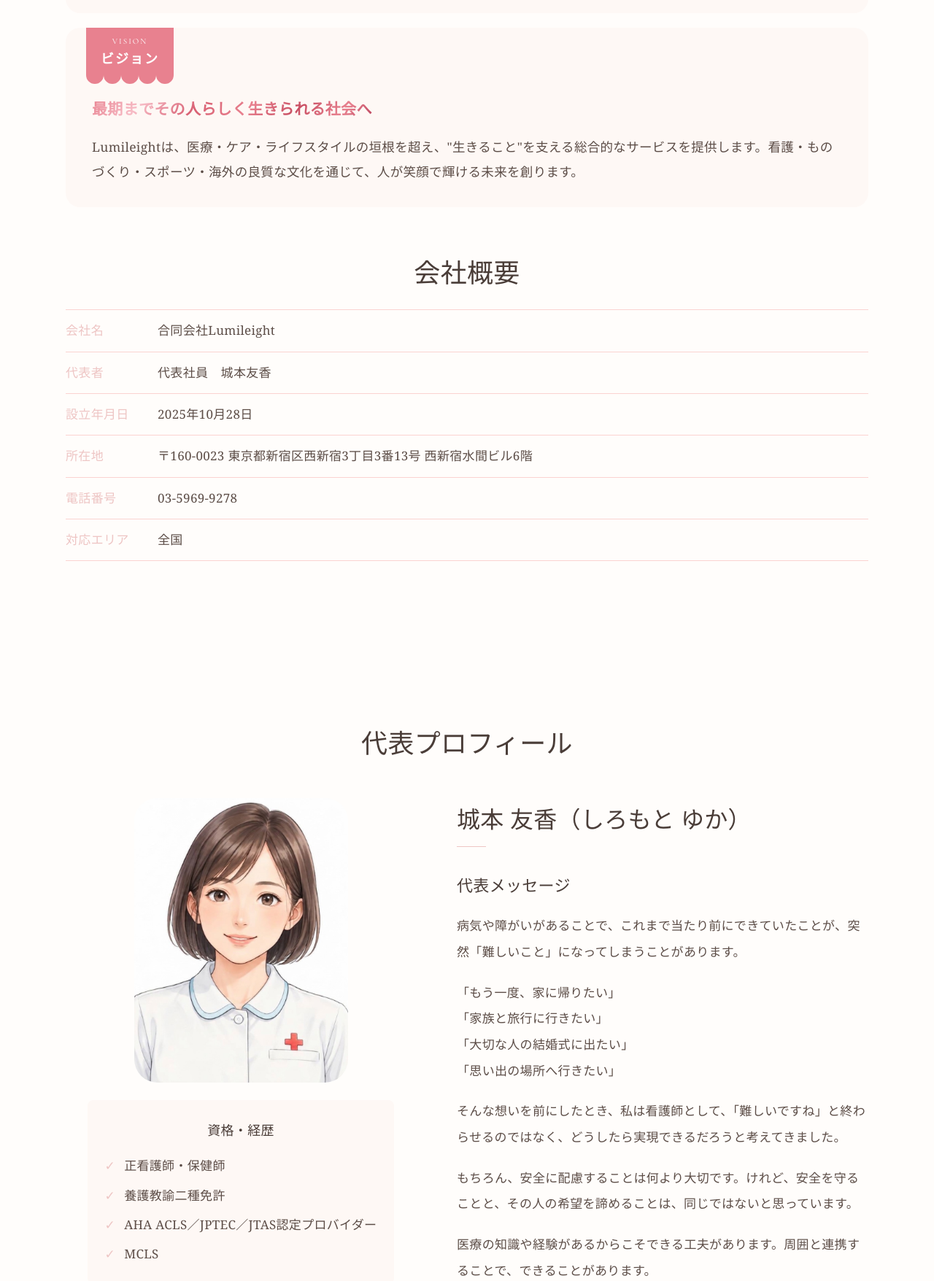
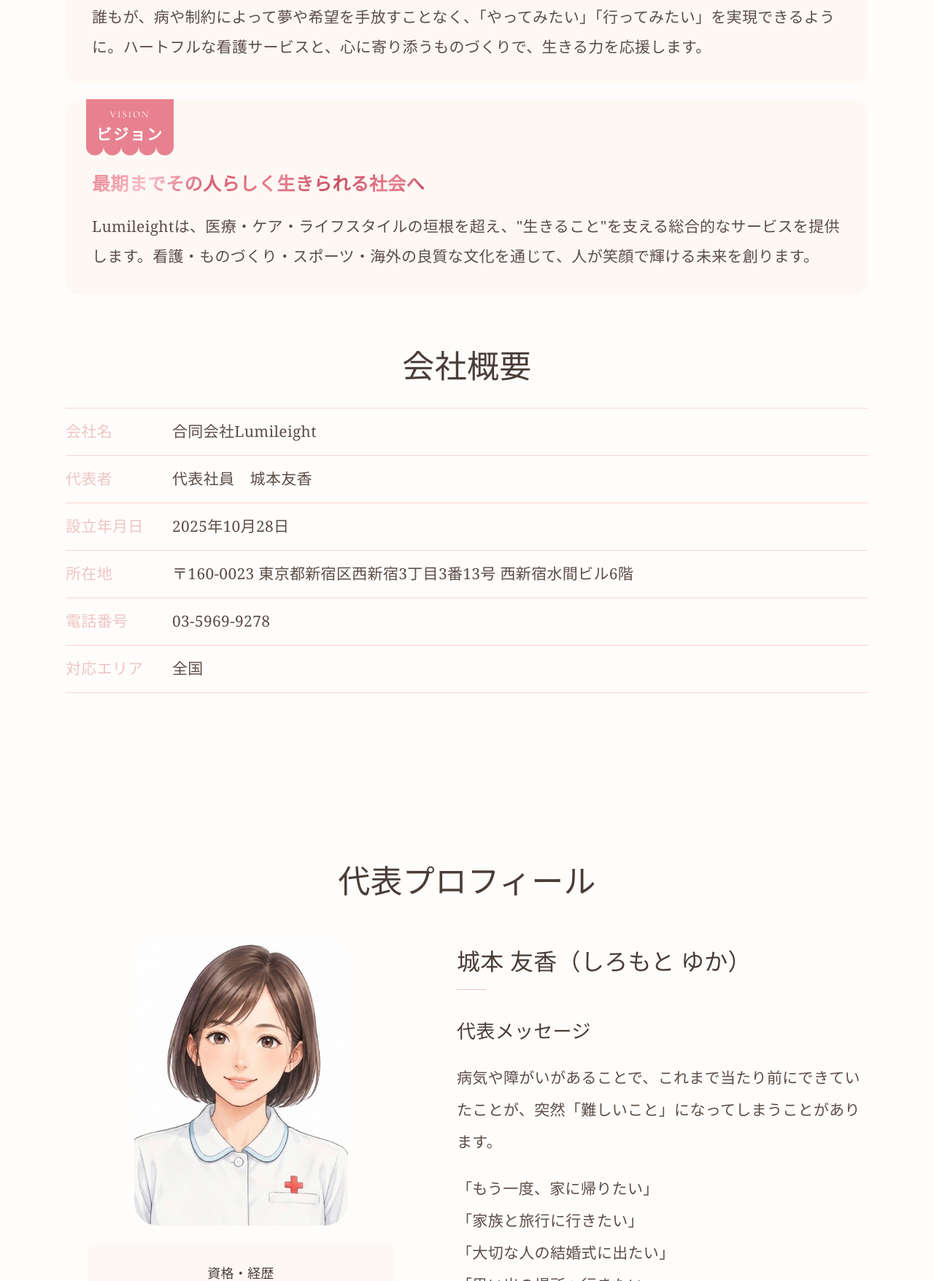
Before and after one commit to workstgaaa/nurse2026, a plain HTML site: page profile.html in a window 1280 px wide. Shown: the part 1044-2800 px from the top of the page at 73% size. Drawn offline with nearby package versions, Linux system fonts and the light colour scheme; a web font is replaced by a local one.

Commit message:
Add files via upload

```diff
--- a/profile.html
+++ b/profile.html
@@ -118,6 +118,7 @@
 <div style="height:var(--header-spacer-h,96px)"></div>
 
 <!-- ══════════ PROFILE ══════════ -->
+<sc-if value="{{ showProfile }}">
   <div style="background:linear-gradient(160deg,var(--cream) 0%,var(--rose-p) 60%,var(--rose-l) 100%);padding:72px var(--px) 88px;text-align:center;position:relative;overflow:hidden"><svg viewBox="0 0 1440 60" preserveAspectRatio="none" style="position:absolute;bottom:0;left:0;width:100%;height:60px;display:block;pointer-events:none"><path d="M0,0 Q720,90 1440,0 L1440,60 L0,60 Z" fill="var(--white)"></path></svg>
 
     <h1 style="font-family:'Zen Old Mincho',serif;font-size:var(--page-h1-fs,48px);font-weight:500;background:linear-gradient(135deg,#e8818f 0%,#f7bcc6 18%,#d85f72 38%,#e8818f 55%,#c94f63 72%,#e8818f 88%,#b8405a 100%);-webkit-background-clip:text;-webkit-text-fill-color:transparent;background-clip:text;letter-spacing:2px;white-space:var(--page-h1-ws,normal);position:relative">会社概要</h1>
@@ -126,43 +127,43 @@
   <section style="background:var(--white);padding:var(--py) var(--px) 0">
     <div style="max-width:var(--c);margin:0 auto;position:relative">
       <div style="display:flex;justify-content:center;margin-bottom:54px;position:relative;z-index:1">
-        <h3 style="font-size:calc(var(--h2) - 8px);font-weight:400;color:var(--dark);margin:0;text-align:center;position:relative;letter-spacing:0.03em">企業理念・ミッション・ビジョン<img src="docs/star-trail-transparent.png" alt="" style="position:absolute;top:50%;left:50%;transform:translate(-50%,-50%);width:480px;max-width:var(--star-trail-mw,none);height:auto;opacity:0.85;pointer-events:none;z-index:-1"></h3>
+        <h3 style="font-size:var(--h2);font-weight:400;color:var(--dark);margin:0;text-align:center;position:relative;letter-spacing:0.03em">企業理念・ミッション・ビジョン<img src="docs/star-trail-transparent.png" alt="" style="position:absolute;top:50%;left:50%;transform:translate(-50%,-50%);width:480px;max-width:var(--star-trail-mw,none);height:auto;opacity:0.85;pointer-events:none;z-index:-1"></h3>
       </div>
       <div style="display:flex;flex-direction:column;gap:20px;margin-bottom:56px">
         <div style="background:var(--cream);border-radius:20px;padding:32px 36px;position:relative">
           <div style="position:absolute;top:0;left:28px;width:120px;color:#fff;font-family:'Zen Old Mincho',serif;letter-spacing:2px;text-align:center">
             <svg width="120" height="90" viewBox="0 0 120 90" style="position:absolute;top:0;left:0;z-index:0"><path d="M0,0 L120,0 L120,65 A12,12 0 0,1 96,65 A12,12 0 0,1 72,65 A12,12 0 0,1 48,65 A12,12 0 0,1 24,65 A12,12 0 0,1 0,65 Z" fill="#e8818f"></path></svg>
-            <div style="position:relative;z-index:1;padding:9px 16px 14px;display:flex;flex-direction:column;align-items:center;gap:0;white-space:nowrap"><span style="font-size:11px;font-family:'Cormorant Garamond',serif">PHILOSOPHY</span><span style="font-size:18px;font-weight:700;margin-top:-4px">企業理念</span></div>
+            <div style="position:relative;z-index:1;padding:9px 16px 14px;display:flex;flex-direction:column;align-items:center;gap:0;white-space:nowrap"><span style="font-size:13px;font-family:'Cormorant Garamond',serif">PHILOSOPHY</span><span style="font-size:21px;font-weight:700;margin-top:-4px">企業理念</span></div>
           </div>
-          <h4 style="font-size:21px;font-weight:600;color:var(--dark);margin-bottom:14px;margin-top:60px"><span style="background:linear-gradient(135deg,#e8818f 0%,#f7bcc6 18%,#d85f72 38%,#e8818f 55%,#c94f63 72%,#e8818f 88%,#b8405a 100%);-webkit-background-clip:text;-webkit-text-fill-color:transparent;background-clip:text">光を届け、心を照らす</span></h4>
-          <p style="font-size:17.5px;color:var(--mid);line-height:1.95">Lumileightは、光(Lumi/Light)と、無限の可能性(Eight)を重ね合わせ、人々の人生にあたたかい光をともす存在でありたいと願います。病気や障がいがあっても、自分らしく、笑顔で生きられる社会をつくります。</p>
+          <h4 style="font-size:25px;font-weight:600;color:var(--dark);margin-bottom:14px;margin-top:60px"><span style="background:linear-gradient(135deg,#e8818f 0%,#f7bcc6 18%,#d85f72 38%,#e8818f 55%,#c94f63 72%,#e8818f 88%,#b8405a 100%);-webkit-background-clip:text;-webkit-text-fill-color:transparent;background-clip:text">光を届け、心を照らす</span></h4>
+          <p style="font-size:21px;color:var(--mid);line-height:1.95">Lumileightは、光(Lumi/Light)と、無限の可能性(Eight)を重ね合わせ、人々の人生にあたたかい光をともす存在でありたいと願います。病気や障がいがあっても、自分らしく、笑顔で生きられる社会をつくります。</p>
         </div>
         <div style="background:var(--cream);border-radius:20px;padding:32px 36px;position:relative;overflow:hidden">
           <img src="docs/leaf-branch-line.png" alt="" style="position:absolute;top:-16px;right:-100px;width:360px;max-width:60%;height:auto;opacity:0.7;pointer-events:none;z-index:0">
           <div style="position:absolute;top:0;left:28px;width:120px;color:#fff;font-family:'Zen Old Mincho',serif;letter-spacing:2px;text-align:center">
             <svg width="120" height="90" viewBox="0 0 120 90" style="position:absolute;top:0;left:0;z-index:0"><path d="M0,0 L120,0 L120,65 A12,12 0 0,1 96,65 A12,12 0 0,1 72,65 A12,12 0 0,1 48,65 A12,12 0 0,1 24,65 A12,12 0 0,1 0,65 Z" fill="#e8818f"></path></svg>
-            <div style="position:relative;z-index:1;padding:9px 16px 14px;display:flex;flex-direction:column;align-items:center;gap:0;white-space:nowrap"><span style="font-size:11px;font-family:'Cormorant Garamond',serif">MISSION</span><span style="font-size:18px;font-weight:700;margin-top:-4px">ミッション</span></div>
+            <div style="position:relative;z-index:1;padding:9px 16px 14px;display:flex;flex-direction:column;align-items:center;gap:0;white-space:nowrap"><span style="font-size:13px;font-family:'Cormorant Garamond',serif">MISSION</span><span style="font-size:21px;font-weight:700;margin-top:-4px">ミッション</span></div>
           </div>
-          <h4 style="font-size:21px;font-weight:600;color:var(--dark);margin-bottom:14px;margin-top:60px;position:relative;z-index:1"><span style="background:linear-gradient(135deg,#e8818f 0%,#f7bcc6 18%,#d85f72 38%,#e8818f 55%,#c94f63 72%,#e8818f 88%,#b8405a 100%);-webkit-background-clip:text;-webkit-text-fill-color:transparent;background-clip:text">その人の"やりたい"を、あきらめない</span></h4>
-          <p style="font-size:17.5px;color:var(--mid);line-height:1.95;position:relative;z-index:1">誰もが、病や制約によって夢や希望を手放すことなく、「やってみたい」「行ってみたい」を実現できるように。ハートフルな看護サービスと、心に寄り添うものづくりで、生きる力を応援します。</p>
+          <h4 style="font-size:25px;font-weight:600;color:var(--dark);margin-bottom:14px;margin-top:60px;position:relative;z-index:1"><span style="background:linear-gradient(135deg,#e8818f 0%,#f7bcc6 18%,#d85f72 38%,#e8818f 55%,#c94f63 72%,#e8818f 88%,#b8405a 100%);-webkit-background-clip:text;-webkit-text-fill-color:transparent;background-clip:text">その人の"やりたい"を、あきらめない</span></h4>
+          <p style="font-size:21px;color:var(--mid);line-height:1.95;position:relative;z-index:1">誰もが、病や制約によって夢や希望を手放すことなく、「やってみたい」「行ってみたい」を実現できるように。ハートフルな看護サービスと、心に寄り添うものづくりで、生きる力を応援します。</p>
         </div>
         <div style="background:var(--cream);border-radius:20px;padding:32px 36px;position:relative">
           <div style="position:absolute;top:0;left:28px;width:120px;color:#fff;font-family:'Zen Old Mincho',serif;letter-spacing:2px;text-align:center">
             <svg width="120" height="90" viewBox="0 0 120 90" style="position:absolute;top:0;left:0;z-index:0"><path d="M0,0 L120,0 L120,65 A12,12 0 0,1 96,65 A12,12 0 0,1 72,65 A12,12 0 0,1 48,65 A12,12 0 0,1 24,65 A12,12 0 0,1 0,65 Z" fill="#e8818f"></path></svg>
-            <div style="position:relative;z-index:1;padding:9px 16px 14px;display:flex;flex-direction:column;align-items:center;gap:0;white-space:nowrap"><span style="font-size:11px;font-family:'Cormorant Garamond',serif">VISION</span><span style="font-size:18px;font-weight:700;margin-top:-4px">ビジョン</span></div>
+            <div style="position:relative;z-index:1;padding:9px 16px 14px;display:flex;flex-direction:column;align-items:center;gap:0;white-space:nowrap"><span style="font-size:13px;font-family:'Cormorant Garamond',serif">VISION</span><span style="font-size:21px;font-weight:700;margin-top:-4px">ビジョン</span></div>
           </div>
-          <h4 style="font-size:21px;font-weight:600;color:var(--dark);margin-bottom:14px;margin-top:60px"><span style="background:linear-gradient(135deg,#e8818f 0%,#f7bcc6 18%,#d85f72 38%,#e8818f 55%,#c94f63 72%,#e8818f 88%,#b8405a 100%);-webkit-background-clip:text;-webkit-text-fill-color:transparent;background-clip:text">最期までその人らしく生きられる社会へ</span></h4>
-          <p style="font-size:17.5px;color:var(--mid);line-height:1.95">Lumileightは、医療・ケア・ライフスタイルの垣根を超え、"生きること"を支える総合的なサービスを提供します。看護・ものづくり・スポーツ・海外の良質な文化を通じて、人が笑顔で輝ける未来を創ります。</p>
+          <h4 style="font-size:25px;font-weight:600;color:var(--dark);margin-bottom:14px;margin-top:60px"><span style="background:linear-gradient(135deg,#e8818f 0%,#f7bcc6 18%,#d85f72 38%,#e8818f 55%,#c94f63 72%,#e8818f 88%,#b8405a 100%);-webkit-background-clip:text;-webkit-text-fill-color:transparent;background-clip:text">最期までその人らしく生きられる社会へ</span></h4>
+          <p style="font-size:21px;color:var(--mid);line-height:1.95">Lumileightは、医療・ケア・ライフスタイルの垣根を超え、"生きること"を支える総合的なサービスを提供します。看護・ものづくり・スポーツ・海外の良質な文化を通じて、人が笑顔で輝ける未来を創ります。</p>
         </div>
       </div>
-      <h3 style="font-size:calc(var(--h2) - 8px);font-weight:400;color:var(--dark);margin-bottom:16px;text-align:center">会社概要</h3>
+      <h3 style="font-size:var(--h2);font-weight:400;color:var(--dark);margin-bottom:16px;text-align:center">会社概要</h3>
       <div style="display:flex;flex-direction:column;gap:0;border-top:1px solid var(--border);margin-bottom:16px">
-        <div style="display:flex;gap:16px;padding:12px 0;border-bottom:1px solid var(--border)"><span style="font-size:17px;color:var(--rose);width:110px;flex-shrink:0">会社名</span><span style="font-size:17px;color:var(--mid)">合同会社Lumileight</span></div>
-        <div style="display:flex;gap:16px;padding:12px 0;border-bottom:1px solid var(--border)"><span style="font-size:17px;color:var(--rose);width:110px;flex-shrink:0">代表者</span><span style="font-size:17px;color:var(--mid)">代表社員　城本友香</span></div>
-        <div style="display:flex;gap:16px;padding:12px 0;border-bottom:1px solid var(--border)"><span style="font-size:17px;color:var(--rose);width:110px;flex-shrink:0">設立年月日</span><span style="font-size:17px;color:var(--mid)">2025年10月28日</span></div>
-        <div style="display:flex;gap:16px;padding:12px 0;border-bottom:1px solid var(--border)"><span style="font-size:17px;color:var(--rose);width:110px;flex-shrink:0">所在地</span><span style="font-size:17px;color:var(--mid)">〒160-0023 東京都新宿区西新宿3丁目3番13号 西新宿水間ビル6階</span></div>
-        <div style="display:flex;gap:16px;padding:12px 0;border-bottom:1px solid var(--border)"><span style="font-size:17px;color:var(--rose);width:110px;flex-shrink:0">電話番号</span><span style="font-size:17px;color:var(--mid)">03-5969-9278</span></div>
-        <div style="display:flex;gap:16px;padding:12px 0;border-bottom:1px solid var(--border)"><span style="font-size:17px;color:var(--rose);width:110px;flex-shrink:0">対応エリア</span><span style="font-size:17px;color:var(--mid)">全国</span></div>
+        <div style="display:flex;gap:16px;padding:12px 0;border-bottom:1px solid var(--border)"><span style="font-size:21px;color:var(--rose);width:130px;flex-shrink:0">会社名</span><span style="font-size:21px;color:var(--mid)">合同会社Lumileight</span></div>
+        <div style="display:flex;gap:16px;padding:12px 0;border-bottom:1px solid var(--border)"><span style="font-size:21px;color:var(--rose);width:130px;flex-shrink:0">代表者</span><span style="font-size:21px;color:var(--mid)">代表社員　城本友香</span></div>
+        <div style="display:flex;gap:16px;padding:12px 0;border-bottom:1px solid var(--border)"><span style="font-size:21px;color:var(--rose);width:130px;flex-shrink:0">設立年月日</span><span style="font-size:21px;color:var(--mid)">2025年10月28日</span></div>
+        <div style="display:flex;gap:16px;padding:12px 0;border-bottom:1px solid var(--border)"><span style="font-size:21px;color:var(--rose);width:130px;flex-shrink:0">所在地</span><span style="font-size:21px;color:var(--mid)">〒160-0023 東京都新宿区西新宿3丁目3番13号 西新宿水間ビル6階</span></div>
+        <div style="display:flex;gap:16px;padding:12px 0;border-bottom:1px solid var(--border)"><span style="font-size:21px;color:var(--rose);width:130px;flex-shrink:0">電話番号</span><span style="font-size:21px;color:var(--mid)">03-5969-9278</span></div>
+        <div style="display:flex;gap:16px;padding:12px 0;border-bottom:1px solid var(--border)"><span style="font-size:21px;color:var(--rose);width:130px;flex-shrink:0">対応エリア</span><span style="font-size:21px;color:var(--mid)">全国</span></div>
       </div>
       <div style="height:80px"></div>
     </div>
@@ -170,7 +171,7 @@
   <section style="background:var(--white);padding:120px var(--px) var(--py)">
     <div style="max-width:800px;margin:0 auto 40px;text-align:center">
       <div id="rep-profile" style="height:0"></div>
-      <h2 style="font-size:calc(var(--h2) - 8px);font-weight:400;color:var(--dark)">代表プロフィール</h2>
+      <h2 style="font-size:var(--h2);font-weight:400;color:var(--dark)">代表プロフィール</h2>
     </div>
     <div style="max-width:var(--c);margin:0 auto;display:grid;grid-template-columns:var(--prof-cols);gap:56px;align-items:flex-start">
       <div>
@@ -192,15 +193,15 @@
       <div>
         <h2 style="font-size:var(--rep-name-fs,32px);font-weight:400;color:var(--dark);margin-bottom:6px;font-family:'Zen Old Mincho',serif;white-space:var(--rep-name-ws,normal);display:var(--rep-desktop-name-d,block)">城本 友香（しろもと ゆか）</h2>
         <div style="width:40px;height:1px;background:var(--rose);margin-bottom:32px"></div>
-        <h3 style="font-size:calc(var(--h3) - 4px);font-weight:500;color:var(--dark);margin-bottom:16px">代表メッセージ</h3>
-        <p style="font-size:calc(var(--body) - 4px);color:var(--mid);line-height:2.1;margin-bottom:20px">病気や障がいがあることで、これまで当たり前にできていたことが、突然「難しいこと」になってしまうことがあります。</p>
-        <p style="font-size:calc(var(--body) - 4px);color:var(--mid);line-height:2.1;margin-bottom:20px">「もう一度、家に帰りたい」<br>「家族と旅行に行きたい」<br>「大切な人の結婚式に出たい」<br>「思い出の場所へ行きたい」</p>
-        <p style="font-size:calc(var(--body) - 4px);color:var(--mid);line-height:2.1;margin-bottom:20px">そんな想いを前にしたとき、私は看護師として、「難しいですね」と終わらせるのではなく、どうしたら実現できるだろうと考えてきました。</p>
-        <p style="font-size:calc(var(--body) - 4px);color:var(--mid);line-height:2.1;margin-bottom:20px">もちろん、安全に配慮することは何より大切です。けれど、安全を守ることと、その人の希望を諦めることは、同じではないと思っています。</p>
-        <p style="font-size:calc(var(--body) - 4px);color:var(--mid);line-height:2.1;margin-bottom:20px">医療の知識や経験があるからこそできる工夫があります。周囲と連携することで、できることがあります。</p>
-        <p style="font-size:calc(var(--body) - 4px);color:var(--mid);line-height:2.1;margin-bottom:20px">Lumileightは、その人の「やりたい」という気持ちに寄り添い、できない理由を探すのではなく、叶えるための方法を一緒に考える存在でありたいと思っています。</p>
-        <p style="font-size:calc(var(--body) - 4px);color:var(--mid);line-height:2.1;margin-bottom:20px">人生の中で大切な一日、大切な時間を、その人らしく過ごしていただくために。</p>
-        <p style="font-size:calc(var(--body) - 4px);color:var(--mid);line-height:2.1;margin-bottom:32px">一人ひとりの想いに向き合いながら、安心して一歩を踏み出せるお手伝いをしてまいります。</p>
+        <h3 style="font-size:var(--h3);font-weight:500;color:var(--dark);margin-bottom:16px">代表メッセージ</h3>
+        <p style="font-size:var(--body);color:var(--mid);line-height:2.1;margin-bottom:20px">病気や障がいがあることで、これまで当たり前にできていたことが、突然「難しいこと」になってしまうことがあります。</p>
+        <p style="font-size:var(--body);color:var(--mid);line-height:2.1;margin-bottom:20px">「もう一度、家に帰りたい」<br>「家族と旅行に行きたい」<br>「大切な人の結婚式に出たい」<br>「思い出の場所へ行きたい」</p>
+        <p style="font-size:var(--body);color:var(--mid);line-height:2.1;margin-bottom:20px">そんな想いを前にしたとき、私は看護師として、「難しいですね」と終わらせるのではなく、どうしたら実現できるだろうと考えてきました。</p>
+        <p style="font-size:var(--body);color:var(--mid);line-height:2.1;margin-bottom:20px">もちろん、安全に配慮することは何より大切です。けれど、安全を守ることと、その人の希望を諦めることは、同じではないと思っています。</p>
+        <p style="font-size:var(--body);color:var(--mid);line-height:2.1;margin-bottom:20px">医療の知識や経験があるからこそできる工夫があります。周囲と連携することで、できることがあります。</p>
+        <p style="font-size:var(--body);color:var(--mid);line-height:2.1;margin-bottom:20px">Lumileightは、その人の「やりたい」という気持ちに寄り添い、できない理由を探すのではなく、叶えるための方法を一緒に考える存在でありたいと思っています。</p>
+        <p style="font-size:var(--body);color:var(--mid);line-height:2.1;margin-bottom:20px">人生の中で大切な一日、大切な時間を、その人らしく過ごしていただくために。</p>
+        <p style="font-size:var(--body);color:var(--mid);line-height:2.1;margin-bottom:32px">一人ひとりの想いに向き合いながら、安心して一歩を踏み出せるお手伝いをしてまいります。</p>
         <div style="margin-top:32px;text-align:var(--rep-btn-ta,left)">
         </div>
       </div>
@@ -212,10 +213,12 @@
     <h2 style="font-family:'Zen Old Mincho',serif;font-size:calc(var(--cta1-fs,32px) + 3px);font-weight:var(--cta1-fw,500);color:var(--dark);margin-bottom:16px;white-space:var(--cta1-ws,normal);position:relative;z-index:1">「できるかもしれない」を、一緒に考えます。</h2>
     <p style="font-size:24px;color:var(--mid);line-height:1.9;margin-bottom:36px;position:relative;z-index:1">ご本人・ご家族の方、病院・施設のご担当者様も、<br style="display:var(--cta1-ws,inline)">まずはお気軽にお問い合わせください。</p>
     <div style="display:flex;flex-wrap:wrap;gap:20px;justify-content:center;max-width:720px;margin:0 auto;position:relative;z-index:1">
-      <a href="contact.html" style="flex:0 1 auto;display:inline-flex;align-items:center;gap:14px;text-align:left;font-weight:700;color:#fff;background:#e8818f;padding:18px 28px;border-radius:50px;box-shadow:0 8px 22px rgba(0,0,0,0.18);position:relative;overflow:hidden" style-hover="filter:brightness(1.08)"><svg width="22" height="22" viewBox="0 0 24 24" fill="none" stroke="currentColor" stroke-width="1.8" style="position:relative;z-index:1;flex-shrink:0"><rect x="2" y="4" width="20" height="16" rx="2"></rect><path d="M2 6l10 7 10-7"></path></svg><span style="position:relative;z-index:1;line-height:1.4;margin-top:13px"><span style="display:block;font-size:25px;white-space:nowrap">無料相談・お問い合わせ</span><span style="display:block;font-size:16px;font-weight:400;opacity:.9;text-align:center">(24時間受付)</span></span></button>
+      <button onClick="{{ navContactMain }}" style="flex:0 1 auto;display:inline-flex;align-items:center;gap:14px;text-align:left;font-weight:700;color:#fff;background:#e8818f;padding:18px 28px;border-radius:50px;box-shadow:0 8px 22px rgba(0,0,0,0.18);position:relative;overflow:hidden" style-hover="filter:brightness(1.08)"><svg width="22" height="22" viewBox="0 0 24 24" fill="none" stroke="currentColor" stroke-width="1.8" style="position:relative;z-index:1;flex-shrink:0"><rect x="2" y="4" width="20" height="16" rx="2"></rect><path d="M2 6l10 7 10-7"></path></svg><span style="position:relative;z-index:1;line-height:1.4;margin-top:13px"><span style="display:block;font-size:25px;white-space:nowrap">無料相談・お問い合わせ</span><span style="display:block;font-size:16px;font-weight:400;opacity:.9;text-align:center">(24時間受付)</span></span></button>
       <a href="tel:0359699278" style="flex:0 1 auto;display:flex;flex-direction:column;align-items:center;text-align:center;font-weight:700;color:var(--dark);background:var(--white);border:1px solid var(--border);padding:14px 28px;border-radius:50px;box-shadow:0 6px 18px rgba(45,30,26,0.08);line-height:1.4" style-hover="box-shadow:0 8px 22px rgba(45,30,26,0.14)"><span style="font-size:17px">お電話でのご相談</span><span style="display:flex;align-items:center;gap:8px;font-size:25px;white-space:nowrap"><svg width="20" height="20" viewBox="0 0 24 24" fill="var(--rose-h)"><path d="M6.6 10.8c1.4 2.7 3.6 5 6.3 6.3l2.1-2.1c.3-.3.7-.4 1-.2 1.1.4 2.3.6 3.5.6.6 0 1 .4 1 1V20c0 .6-.4 1-1 1C9.6 21 3 14.4 3 6c0-.6.4-1 1-1h3.6c.6 0 1 .4 1 1 0 1.2.2 2.4.6 3.5.1.3 0 .7-.2 1l-2.4 2.3Z"></path></svg><span style="letter-spacing:3px;font-size:25px;font-weight:900">03-5969-9278</span></span><span style="font-size:15px;font-weight:400;color:var(--mid)">(平日 9:00-18:00)</span></a>
     </div>
   </div>
+</sc-if>
+
 
 <button id="back-to-top" onclick="window.scrollTo({top:0,behavior:'smooth'})" style="position:fixed;bottom:28px;right:var(--backtop-right,28px);width:var(--backtop-size,84px);height:var(--backtop-size,84px);border-radius:50%;background:#e8818f;color:#fff;display:flex;flex-direction:column;align-items:center;justify-content:center;gap:1px;box-shadow:0 4px 16px rgba(45,30,26,0.18);z-index:150;opacity:0;pointer-events:none;transform:translateY(10px);transition:background .2s,transform .25s,box-shadow .25s,opacity .25s" style-hover="background:var(--rose-h);transform:translateY(-4px) scale(1.06);box-shadow:0 8px 22px rgba(45,30,26,0.26)" aria-label="ページ上部へ戻る">
   <svg width="var(--backtop-icon,28)" height="var(--backtop-icon,28)" viewBox="0 0 24 24" fill="none" stroke="currentColor" stroke-width="2" style="width:var(--backtop-icon-px,28px);height:var(--backtop-icon-px,28px)"><path d="M12 19V5M5 12l7-7 7 7"></path></svg>
```
